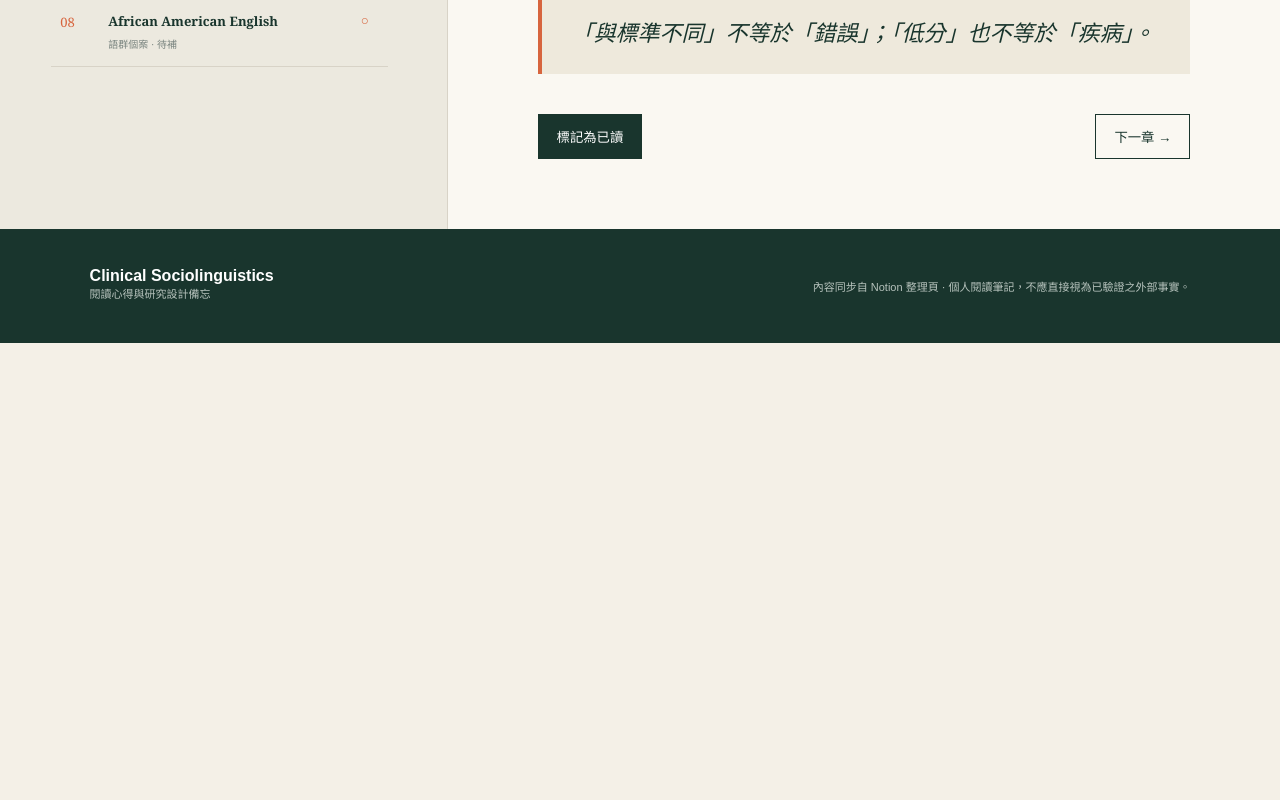
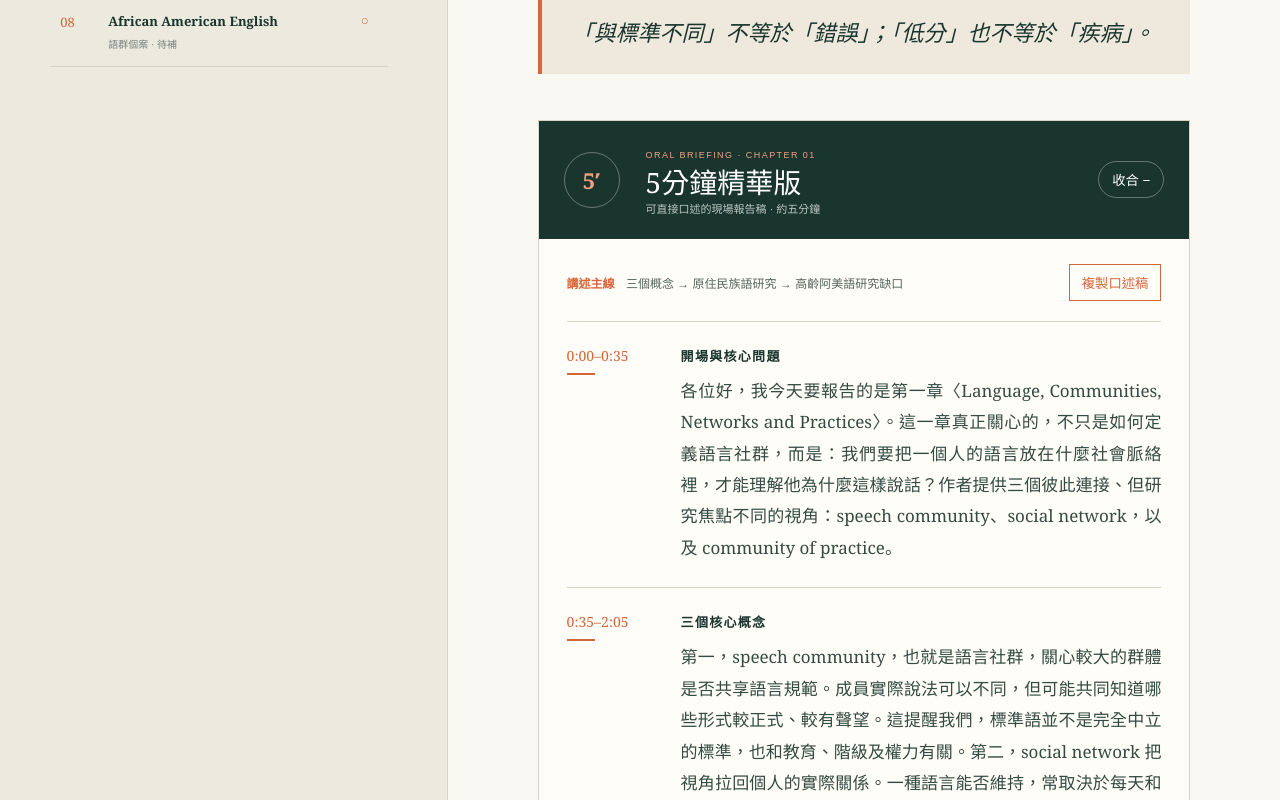
Before and after one commit to white52035/-, a Next.js app: page / in a window 1280 px wide. Shown: the part 1460-2260 px from the top of the page. Before the commit the page ends 1803 px from the top, so only its background shows below. Built offline with nearby package versions, Linux system fonts and the light colour scheme.

Commit message:
Add chapter one five-minute oral brief

```diff
--- a/app/globals.css
+++ b/app/globals.css
@@ -293,6 +293,29 @@ body {
   background: #eee9dc;
   font: italic 22px/1.6 Georgia;
 }
+.five-minute-brief { margin:46px 0 10px; border:1px solid var(--line); background:#fffdf7; }
+.five-minute-brief > header { display:grid; grid-template-columns:64px 1fr auto; gap:18px; align-items:center; padding:23px 25px; background:var(--ink); color:white; }
+.brief-icon { width:56px; height:56px; display:grid; place-items:center; border:1px solid #ffffff55; border-radius:50%; color:#f1a180; font:700 22px Georgia; }
+.five-minute-brief header span { color:#f1a180; font-size:9px; letter-spacing:.16em; }
+.five-minute-brief header h3 { margin:5px 0 2px; font:28px/1.1 Georgia,"Noto Serif TC",serif; letter-spacing:0; }
+.five-minute-brief header p { margin:0; color:#bdc8c2; font-size:11px; }
+.brief-toggle { border:1px solid #ffffff55; border-radius:20px; background:transparent; color:white; padding:8px 13px; cursor:pointer; }
+.brief-toggle:hover,.brief-toggle:focus-visible { background:var(--orange); border-color:var(--orange); outline:none; }
+.brief-content { padding:25px 28px 28px; }
+.brief-toolbar { display:flex; justify-content:space-between; gap:18px; align-items:center; padding-bottom:20px; border-bottom:1px solid var(--line); }
+.brief-toolbar p { margin:0; color:#52665e; font-size:12px; }
+.brief-toolbar p b { color:var(--orange); margin-right:8px; }
+.brief-toolbar button { flex:none; border:1px solid var(--orange); background:transparent; color:var(--orange); padding:8px 12px; cursor:pointer; }
+.brief-toolbar button:hover,.brief-toolbar button:focus-visible { background:var(--orange); color:white; outline:none; }
+.brief-content ol { list-style:none; padding:0; margin:0; }
+.brief-content li { display:grid; grid-template-columns:92px 1fr; gap:22px; padding:24px 0; border-bottom:1px solid var(--line); }
+.brief-time { display:flex; flex-direction:column; gap:8px; align-items:flex-start; }
+.brief-time span { color:var(--orange); font:14px Georgia; white-space:nowrap; }
+.brief-time i { width:28px; height:2px; background:var(--orange); }
+.brief-content h4 { margin:0 0 10px; font-size:13px; letter-spacing:.1em; }
+.brief-content li p { margin:0; color:#334b43; font:17px/1.85 Georgia,"Noto Serif TC",serif; text-align:justify; }
+.brief-content footer { display:flex; gap:14px; margin-top:22px; padding:16px 18px; background:#eee9dc; color:#53675f; font-size:12px; line-height:1.6; }
+.brief-content footer b { flex:none; color:var(--orange); }
 .reader-actions {
   display: flex;
   justify-content: space-between;
@@ -661,6 +684,13 @@ footer p {
   .reference-number { padding:20px 14px; }
   .reference-entry { padding:20px 18px; }
   .reference-entry p { font-size:15px; }
+  .five-minute-brief > header { grid-template-columns:52px 1fr; padding:20px 18px; }
+  .brief-icon { width:46px; height:46px; font-size:18px; }
+  .brief-toggle { grid-column:1/-1; width:100%; }
+  .brief-content { padding:20px 18px; }
+  .brief-toolbar { align-items:stretch; flex-direction:column; }
+  .brief-toolbar button { align-self:flex-start; }
+  .brief-content li { grid-template-columns:1fr; gap:8px; }
   .ai-intro,.ai-evaluation { grid-template-columns:1fr; }
   .ai-course-stats { grid-template-columns:repeat(2,1fr); }
   .ai-course-stats div:nth-child(2) { border-right:0; }
--- a/app/page.tsx
+++ b/app/page.tsx
@@ -20,6 +20,15 @@ type ReferenceItem = {
   doi: string;
 };
 type ThesisReference = { title: string; url: string; topic: string };
+type FiveMinuteSegment = { time: string; label: string; text: string };
+
+const chapterOneBrief: FiveMinuteSegment[] = [
+  { time: "0:00–0:35", label: "開場與核心問題", text: "各位好，我今天要報告的是第一章〈Language, Communities, Networks and Practices〉。這一章真正關心的，不只是如何定義語言社群，而是：我們要把一個人的語言放在什麼社會脈絡裡，才能理解他為什麼這樣說話？作者提供三個彼此連接、但研究焦點不同的視角：speech community、social network，以及 community of practice。" },
+  { time: "0:35–2:05", label: "三個核心概念", text: "第一，speech community，也就是語言社群，關心較大的群體是否共享語言規範。成員實際說法可以不同，但可能共同知道哪些形式較正式、較有聲望。這提醒我們，標準語並不是完全中立的標準，也和教育、階級及權力有關。第二，social network 把視角拉回個人的實際關係。一種語言能否維持，常取決於每天和誰說話，以及關係是否密切。搬遷、退休、喪偶或朋友減少，都可能縮小網絡，使語言使用量下降。第三，community of practice 不只問和誰互動，更問大家一起做什麼。教會、祭儀、農作、捕魚或都市工作，會形成不同的語彙、說話方式與身分意義。三個概念不是互相競爭，而是從共享規範、人際連結到共同活動，逐層看見語言如何活在生活中。" },
+  { time: "2:05–3:05", label: "原住民族語研究的啟示", text: "把這個框架放回臺灣原住民族語研究，可以看到既有研究已涵蓋語言維持與轉移、語言活力、族語復振、政策、認證、沉浸式教育、兒童語言選擇，以及數位實踐社群。第 1 章帶來的補充，不是說過去研究缺少社會語言學，而是讓研究再往下一層追問。除了問阿美語在哪些領域使用，還要問：是哪些人、在什麼關係中、透過哪些反覆出現的共同活動使用與維持阿美語？研究視角因此可以從族群、部落、使用領域，深入到人、關係、共同活動與語言實踐。" },
+  { time: "3:05–4:30", label: "研究方向與缺口", text: "這一章對我未來研究最重要的提醒，是不能直接把高齡阿美族人的語言表現下降解釋為認知退化。同樣是七十五歲，一位長者可能已搬離部落，日常主要使用華語；另一位仍固定參與教會和部落活動，持續使用阿美語。即使認知狀態相同，兩人的測驗表現也可能不同。因此，研究除了建立認知基線，也要建立病前語言生態，包括語言習得史、長期使用量、方言、語言優勢、重要互動對象與共同實踐。未來研究可以比較認知狀態相近、但阿美語社會網絡不同的長者；也可比較標準化任務與生命故事、農作或教會經驗等自然語料。若控制語言使用、聽力、教育及社會網絡後，某些特徵仍穩定地和認知狀態相關，才適合進一步驗證為研究性的語言標記。" },
+  { time: "4:30–5:00", label: "結論", text: "總結來說，第 1 章讓我把研究問題從『認知退化會讓阿美語變成什麼樣子』，往前推到『這個人的阿美語原本如何活在生活裡』。臨床軸線與社會語言軸線必須同時存在。只有理解一個人的社群、社會網絡與生活實踐，我們才可能更謹慎地區分正常老化、語言使用減少、生活環境改變，以及神經認知疾病相關的語言變化。這就是本章從社會語言學走進臨床社會語言學的關鍵。" },
+];
 const raw = [
   [
     1,
@@ -418,6 +427,8 @@ export default function Home() {
     [refPart, setRefPart] = useState("全部"),
     [refCollection, setRefCollection] = useState<"chapters" | "theses">("theses"),
     [thesisOrder, setThesisOrder] = useState<"newest" | "oldest">("newest"),
+    [briefOpen, setBriefOpen] = useState(true),
+    [briefCopied, setBriefCopied] = useState(false),
     [read, setRead] = useState<number[]>([]);
   useEffect(() => {
     const s = localStorage.getItem("clinical-socio-read");
@@ -450,6 +461,11 @@ export default function Home() {
     const next = read.includes(n) ? read.filter((x) => x !== n) : [...read, n];
     setRead(next);
     localStorage.setItem("clinical-socio-read", JSON.stringify(next));
+  };
+  const copyBrief = async () => {
+    await navigator.clipboard.writeText(chapterOneBrief.map((s) => `${s.label}\n${s.text}`).join("\n\n"));
+    setBriefCopied(true);
+    window.setTimeout(() => setBriefCopied(false), 1800);
   };
   return (
     <main>
@@ -595,6 +611,20 @@ export default function Home() {
             <blockquote>
               「與標準不同」不等於「錯誤」；「低分」也不等於「疾病」。
             </blockquote>
+            {current.n === 1 && (
+              <section className="five-minute-brief" aria-labelledby="five-minute-title">
+                <header>
+                  <div className="brief-icon" aria-hidden="true">5′</div>
+                  <div><span>ORAL BRIEFING · CHAPTER 01</span><h3 id="five-minute-title">5分鐘精華版</h3><p>可直接口述的現場報告稿 · 約五分鐘</p></div>
+                  <button className="brief-toggle" onClick={() => setBriefOpen(!briefOpen)} aria-expanded={briefOpen} aria-controls="chapter-one-brief">{briefOpen ? "收合 −" : "展開 +"}</button>
+                </header>
+                {briefOpen && <div id="chapter-one-brief" className="brief-content">
+                  <div className="brief-toolbar"><p><b>講述主線</b> 三個概念 → 原住民族語研究 → 高齡阿美語研究缺口</p><button onClick={copyBrief}>{briefCopied ? "✓ 已複製" : "複製口述稿"}</button></div>
+                  <ol>{chapterOneBrief.map((segment) => <li key={segment.time}><div className="brief-time"><span>{segment.time}</span><i aria-hidden="true" /></div><div><h4>{segment.label}</h4><p>{segment.text}</p></div></li>)}</ol>
+                  <footer><b>現場提示</b><span>以自然語速報告；英文概念第一次出現時說明中文意義，後續直接使用英文術語即可。</span></footer>
+                </div>}
+              </section>
+            )}
             <div className="reader-actions">
               <button onClick={() => toggle(current.n)}>
                 {read.includes(current.n) ? "✓ 已完成閱讀" : "標記為已讀"}
```
